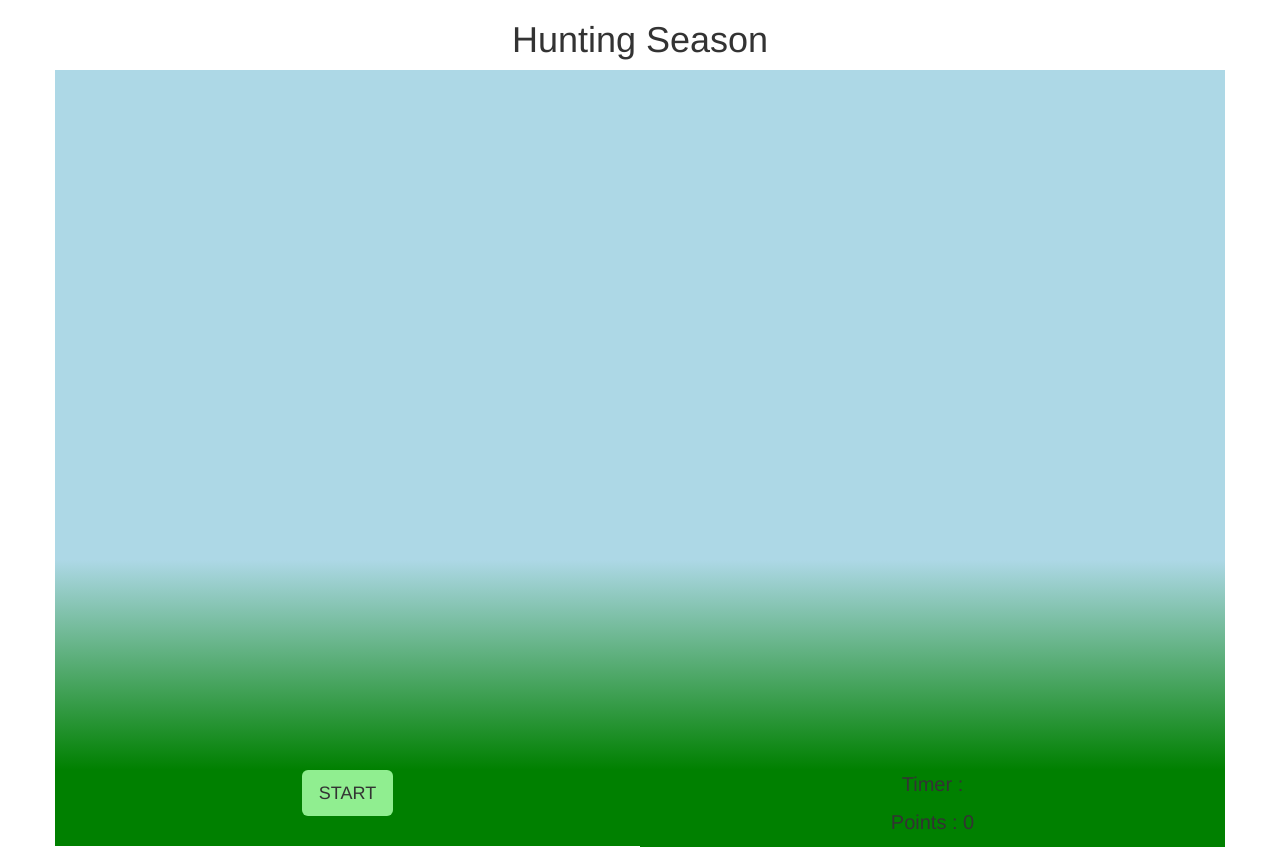
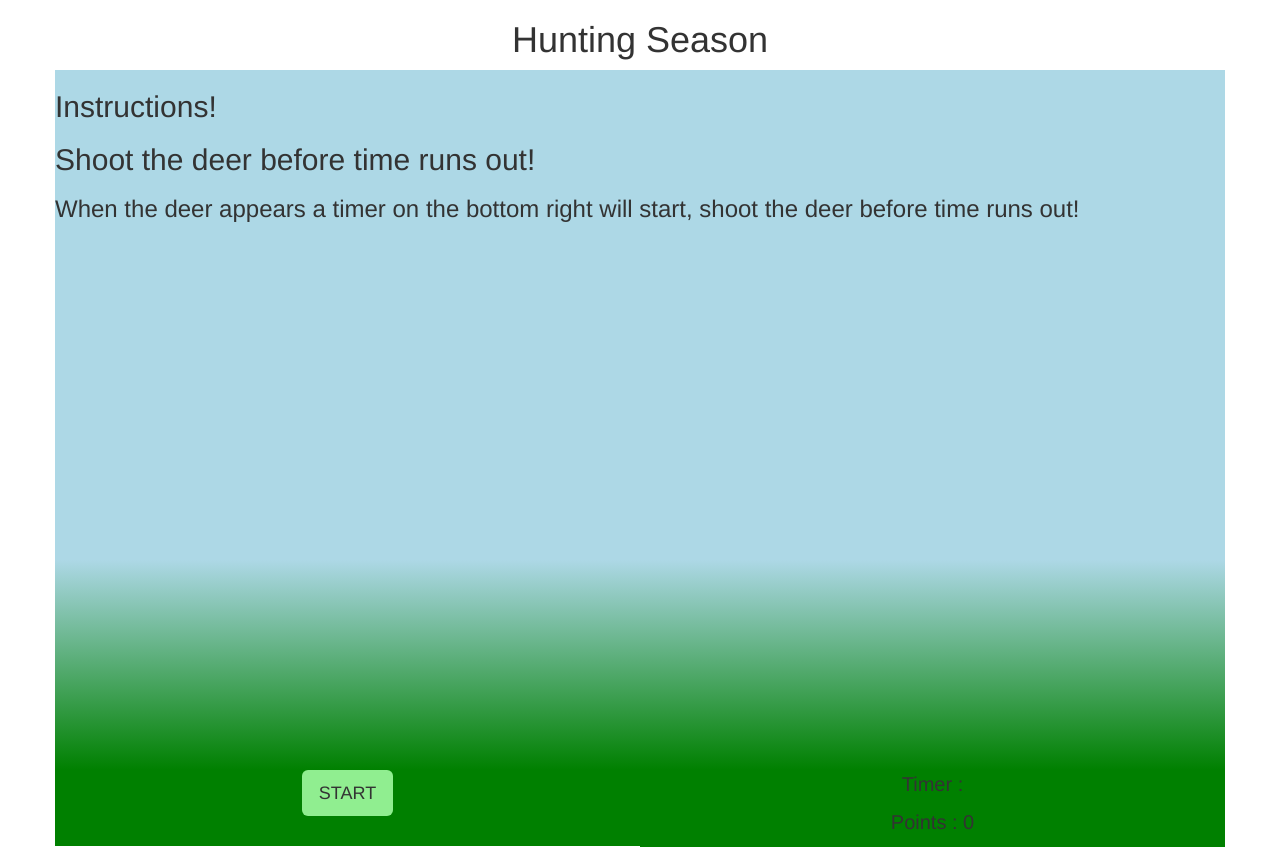
Before and after one commit to PFaboya/Sparta-Game, a plain HTML site: page index.html in a window 1280 px wide. Drawn offline with Linux system fonts and the light colour scheme.

Commit message:
cursor changes into crosshair on the gamescreen

```diff
--- a/css/style.css
+++ b/css/style.css
@@ -1,7 +1,7 @@
 h1{
   text-align: center;
 }
-.game-screen{
+#game-screen{
   height: 700px;
   background-image: linear-gradient(to bottom, lightblue 70%, green);
 }
--- a/index.html
+++ b/index.html
@@ -10,8 +10,10 @@
   <body>
     <h1>Hunting Season</h1>
     <div class="container">
-      <main class="row game-screen">
-
+      <main class="row" Id="game-screen">
+        <h2>Instructions!</h2>
+        <h2>Shoot the deer before time runs out!</h2>
+        <h3>When the deer appears a timer on the bottom right will start, shoot the deer before time runs out!</h3>
       </main>
       <div class="row">
         <div class="col-lg-6 col-md-6 text-center menu">
--- a/js/main.js
+++ b/js/main.js
@@ -0,0 +1,7 @@
+document.addEventListener("DOMContentLoaded", function(event){
+  function mouseClick(){
+    document.getElementById("game-screen").style.cursor = "crosshair";
+  }
+
+  mouseClick()
+})
```
Also changed, not shown: images/pointer.jpg (added).
